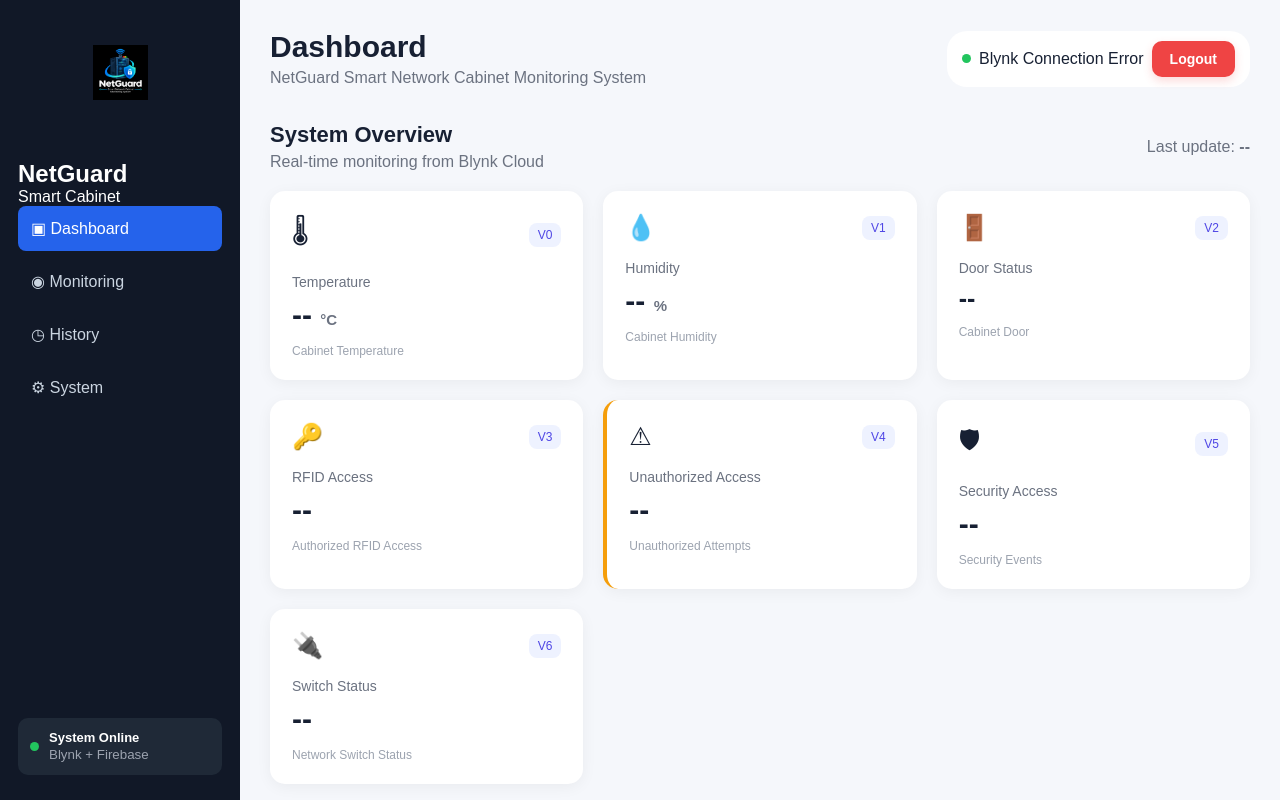
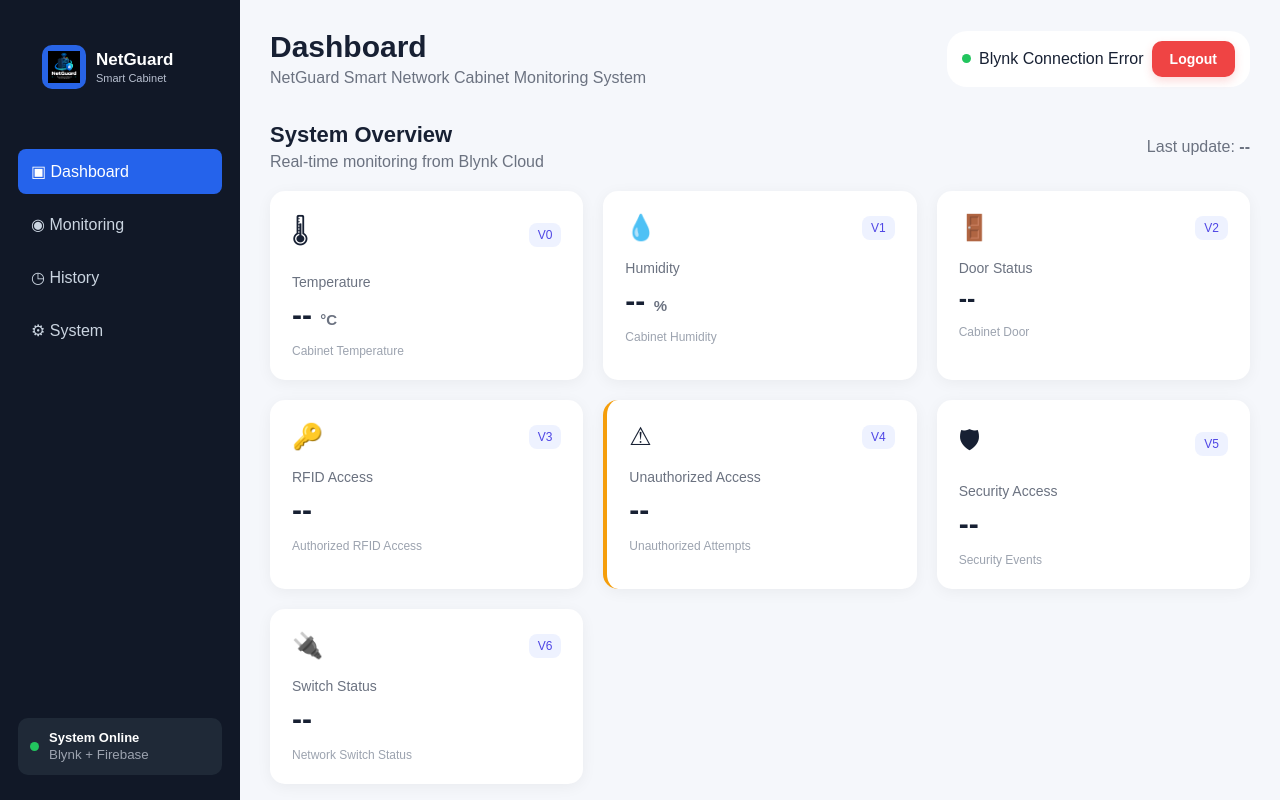
Before and after one commit to nrfarwizahh-coder/NetGuard-Smart-Network-Cabinet-Monitoring-System, a website: page public/index.html in a window 1280 px wide. Shown: the top 800 px of the page. Drawn offline with Linux system fonts and the light colour scheme; no server answers.

Commit message:
the newest logo

```diff
--- a/public/index.html
+++ b/public/index.html
@@ -29,23 +29,14 @@
 
     <div class="logo">
 
-        <img
-            src="netguard-logo.png"
-            class="logo-image"
-        >
+         <div class="logo-icon">
+             <img src="netguard-logo.png">
+         </div>
 
-    </div>
 
-        <div>
-
-            <h2>
-                NetGuard
-            </h2>
-
-            <span>
-                Smart Cabinet
-            </span>
-
+     <div class="logo-text">
+            <h2>NetGuard</h2>
+            <span>Smart Cabinet</span>
         </div>
 
     </div>
--- a/public/style.css
+++ b/public/style.css
@@ -604,38 +604,39 @@ footer span {
 
 .logo {
     display: flex;
-    justify-content: center;
     align-items: center;
-    padding: 15px;
+    gap: 10px;
+    padding: 20px 24px;
 }
 
-.logo-image {
-    width: 150px;
-    height: auto;
-    display: block;
-}.logo {
+.logo-icon {
+    width: 44px;
+    height: 44px;
+    background: #2864e6;
+    border-radius: 10px;
     display: flex;
     align-items: center;
-    gap: 10px;
-    padding: 20px 14px;
+    justify-content: center;
+    overflow: hidden;
+    flex-shrink: 0;
 }
 
-.logo-image {
-    width: 55px;
-    height: 55px;
+.logo-icon img {
+    width: 32px;
+    height: 32px;
     object-fit: contain;
-    flex-shrink: 0;
 }
 
 .logo-text h2 {
     margin: 0;
-    font-size: 22px;
+    font-size: 17px;
     color: white;
+    line-height: 1.2;
 }
 
 .logo-text span {
     display: block;
-    font-size: 14px;
-    color: white;
     margin-top: 2px;
+    font-size: 11px;
+    color: #b8c0d0;
 }
```
